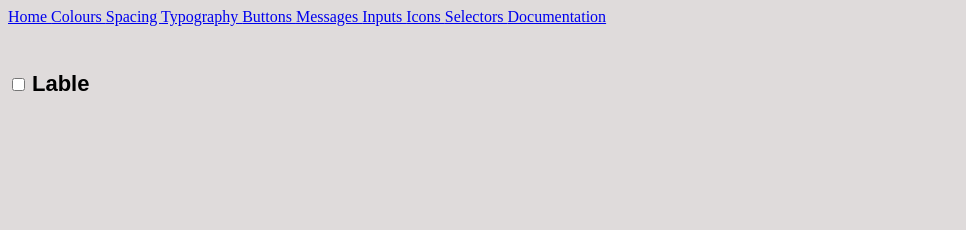
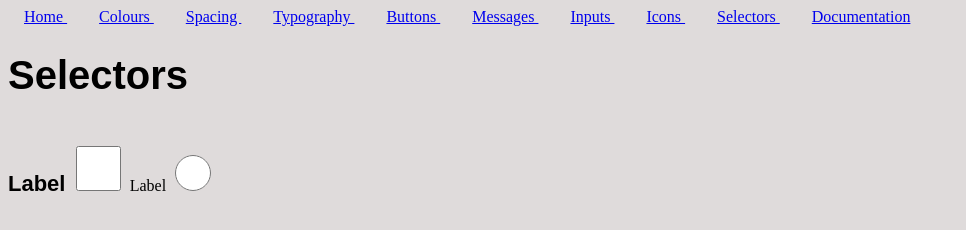
Before and after one commit to Ahallard/DS-assigment-2, a website: page scss/componets/selectors/selectors.html in a window 1280 px wide. Shown: the whole page, without its empty margins (0-966 px from the left). Drawn offline with Linux system fonts and the light colour scheme.

Commit message:
selectors-update-2

```diff
--- a/scss/componets/selectors/_selectors.scss
+++ b/scss/componets/selectors/_selectors.scss
@@ -1 +1,23 @@
 @use '../../foundations/' as *;
+
+.checkbox{
+    height:45px;
+    width:45px;
+    background-color: $primary-600;
+    border-width:8px;
+    border-color:$secondary-600;
+    input:checked{
+        background-color:$primary-100;
+    }
+}
+
+.radio{
+    height:36px;
+    width:36px;
+    background-color: $neutral-100;
+    border-width:8px;
+    border-color:$secondary-600;
+    Input:checked{
+        background-color:$primary-100;
+    }
+}
--- a/scss/componets/selectors/selectors.html
+++ b/scss/componets/selectors/selectors.html
@@ -7,10 +7,16 @@
     </head>
     <body>
         <div data-include="../../../nav.html"></div>
-        <h1 class="heading-1"></h1>
+        <h1 class="heading-1">Selectors</h1>
         <br/>
-        <input type="checkbox" name="checkbox">
-        <label class="bold-1">Lable</label>
+
+        <label class="bold-1">Label
+            <input class="checkbox" type="checkbox" name="checkbox">
+        </label>
+
+        <label>Label
+            <input class="radio" type="radio" name="radio">
+        </label>
     </body>
 
 </html>
--- a/scss/style.scss
+++ b/scss/style.scss
@@ -11,6 +11,9 @@
     margin: $spacing-lg;
 }
 
+a{
+    padding:$spacing-md;
+}
 
 body{
     background-color:rgb(223, 219, 219);
```
Also changed, not shown: css/style.css, 1 other file.
